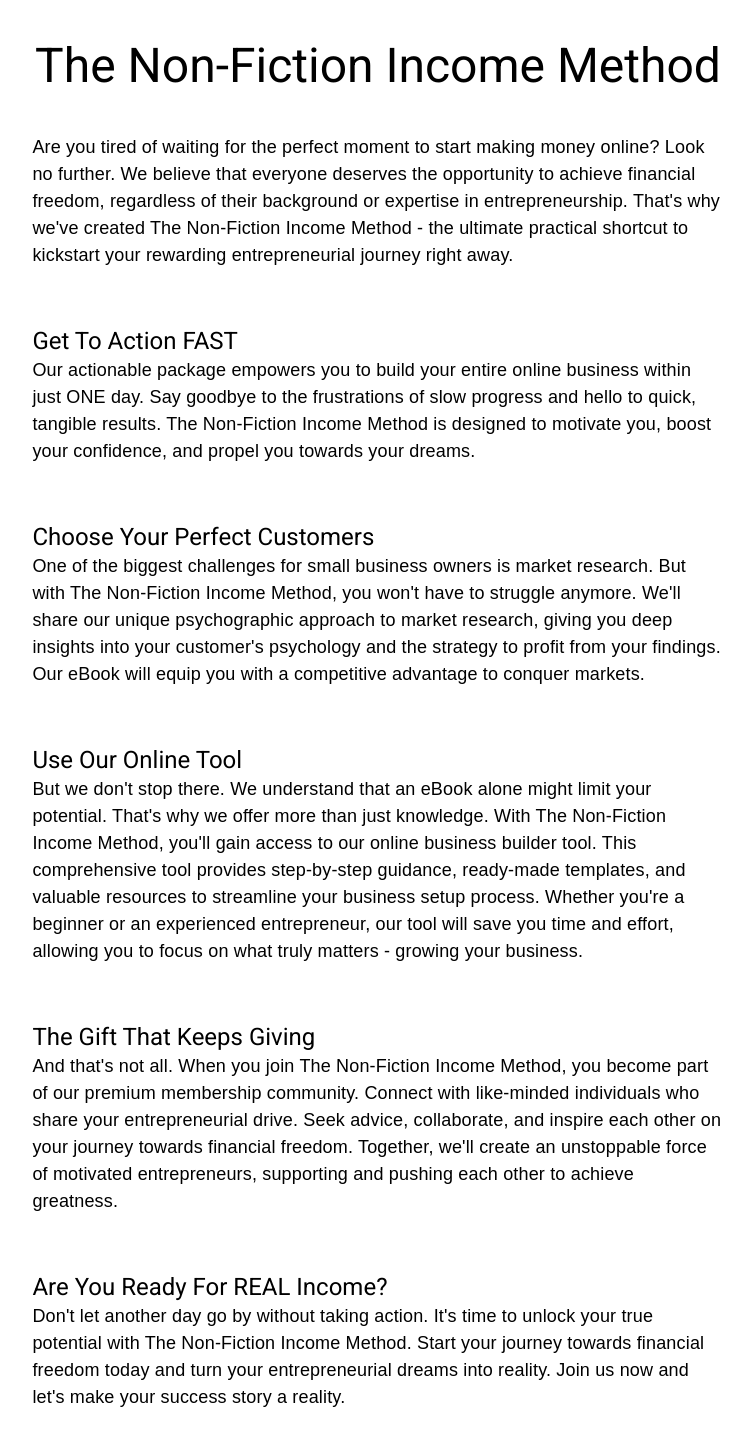
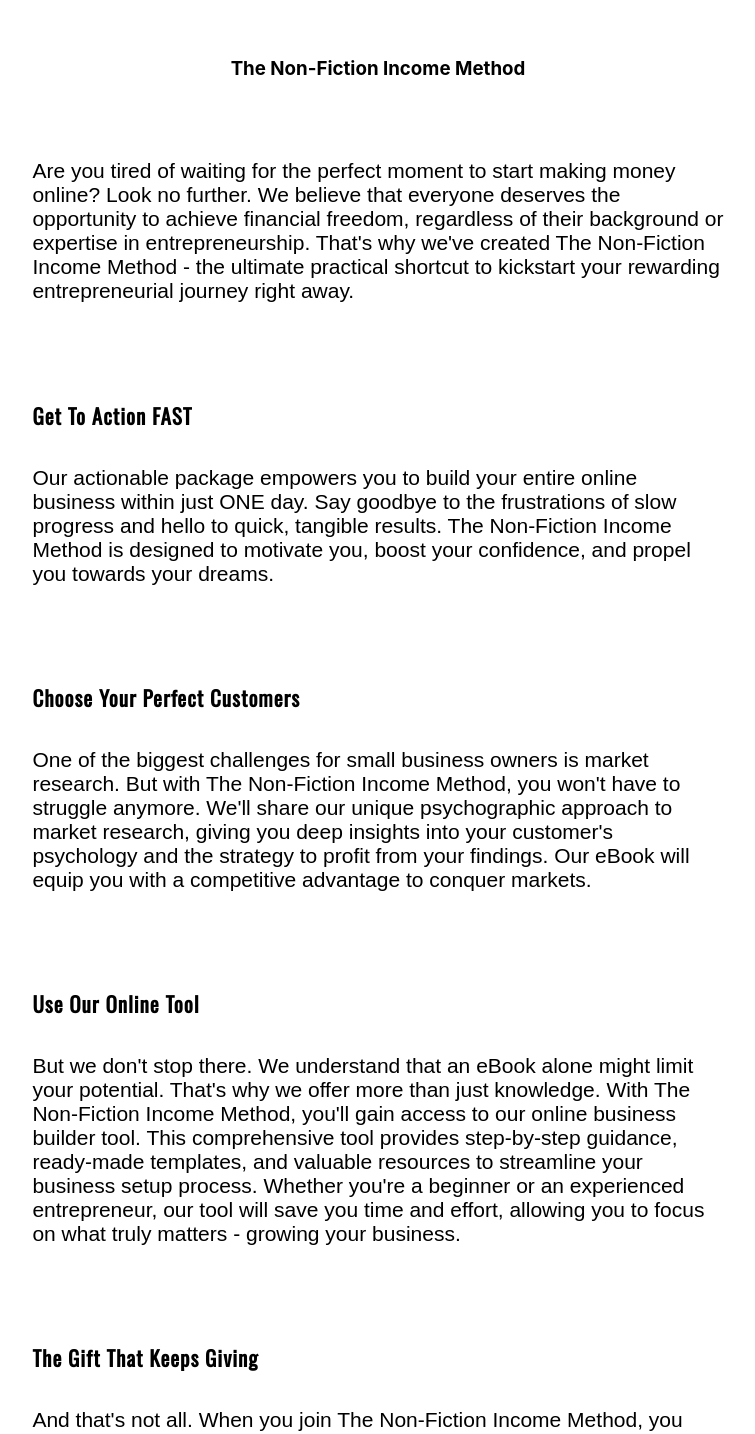
Before and after one commit to omarkha/nonfictionincome, a React (Create React App) app in the folder client/: page / in a window 1280 px wide. Shown: the part 820-2254 px from the top of the page, without its empty margins (262-1017 px from the left). Built offline with nearby package versions, Linux system fonts and the light colour scheme; no server answers; a web font is replaced by a local one.

Commit message:
touch ups

```diff
--- a/client/src/pages/HomePage.js
+++ b/client/src/pages/HomePage.js
@@ -8,7 +8,7 @@ import paypal from "../media/paypal.png";
 import Newsletter from '../components/NewsLetter';
 import frontbanner from "../media/homebanner4.png"
 import { useNavigate } from 'react-router-dom';
-import { Typography } from "@material-ui/core";
+
 
 const HomePage = () => {
 
@@ -27,34 +27,34 @@ const HomePage = () => {
 
             <div className='home-copy'>
 
-                <Typography variant="h3">The Non-Fiction Income Method</Typography><br /><br />
-                <Typography paragraph align="left">
+                <h3>The Non-Fiction Income Method</h3><br /><br />
+                <p>
                     Are you tired of waiting for the perfect moment to start making money online? Look no further. We believe that everyone deserves the opportunity to achieve financial freedom, regardless of their background or expertise in entrepreneurship. That's why we've created The Non-Fiction Income Method - the ultimate practical shortcut to kickstart your rewarding entrepreneurial journey right away.
-                </Typography><br /><br />
-                <Typography variant="h5" align="left">Get To Action FAST</Typography>
-                <Typography paragraph align="left">
+                </p><br /><br />
+                <h5>Get To Action FAST</h5>
+                <p>
                     Our actionable package empowers you to build your entire online business within just ONE day. Say goodbye to the frustrations of slow progress and hello to quick, tangible results. The Non-Fiction Income Method is designed to motivate you, boost your confidence, and propel you towards your dreams.
-                </Typography>
+                </p>
                 <br /><br />
-                <Typography variant="h5" align="left">Choose Your Perfect Customers</Typography>
-                <Typography paragraph align="left">
+                <h5>Choose Your Perfect Customers</h5>
+                <p>
                     One of the biggest challenges for small business owners is market research. But with The Non-Fiction Income Method, you won't have to struggle anymore. We'll share our unique psychographic approach to market research, giving you deep insights into your customer's psychology and the strategy to profit from your findings. Our eBook will equip you with a competitive advantage to conquer markets.
-                </Typography>
+                </p>
                 <br /><br />
-                <Typography variant="h5" align="left">Use Our Online Tool</Typography>
-                <Typography paragraph align="left">
+                <h5>Use Our Online Tool</h5>
+                <p>
                     But we don't stop there. We understand that an eBook alone might limit your potential. That's why we offer more than just knowledge. With The Non-Fiction Income Method, you'll gain access to our online business builder tool. This comprehensive tool provides step-by-step guidance, ready-made templates, and valuable resources to streamline your business setup process. Whether you're a beginner or an experienced entrepreneur, our tool will save you time and effort, allowing you to focus on what truly matters - growing your business.
-                </Typography>
+                </p>
                 <br /><br />
-                <Typography variant="h5" align="left">The Gift That Keeps Giving</Typography>
-                <Typography paragraph align="left">
+                <h5>The Gift That Keeps Giving</h5>
+                <p>
                     And that's not all. When you join The Non-Fiction Income Method, you become part of our premium membership community. Connect with like-minded individuals who share your entrepreneurial drive. Seek advice, collaborate, and inspire each other on your journey towards financial freedom. Together, we'll create an unstoppable force of motivated entrepreneurs, supporting and pushing each other to achieve greatness.
-                </Typography>
+                </p>
                 <br /><br />
-                <Typography variant="h5" align="left">Are You Ready For REAL Income?</Typography>
-                <Typography align="left">
+                <h5>Are You Ready For REAL Income?</h5>
+                <p>
                     Don't let another day go by without taking action. It's time to unlock your true potential with The Non-Fiction Income Method. Start your journey towards financial freedom today and turn your entrepreneurial dreams into reality. Join us now and let's make your success story a reality.
-                </Typography><br />
+                </p><br />
                 <button className='cta-btn' onClick={() => navigate("/product")}>Learn The Non-Fiction Income Method</button>
             </div>
             <Newsletter />
--- a/client/src/styles/homepage.css
+++ b/client/src/styles/homepage.css
@@ -62,6 +62,22 @@
 }
 
 .home-copy p {
-    font-size: 18px;
+    font-size: 21px;
     font-family: Arial, Helvetica, sans-serif;
+    text-align: left;
 }
+
+
+.home-copy h5 {
+    font-size: 21px;
+    font-family: "Oswald", sans-serif;
+    letter-spacing: 1px;
+    text-align: left;
+}
+
+.home-copy h4 {
+    font-size: 29px;
+    font-family: "Oswald", sans-serif;
+    letter-spacing: 1px;
+    text-align: center;
+}
--- a/client/src/styles/productpage.css
+++ b/client/src/styles/productpage.css
@@ -276,3 +276,17 @@ iframe {
     padding: 0;
     width: fit-content;
 }
+
+.copy h5 {
+    font-size: 21px;
+    font-family: "Oswald", sans-serif;
+    letter-spacing: 1px;
+    text-align: left;
+}
+
+.copy h4 {
+    font-size: 29px;
+    font-family: "Oswald", sans-serif;
+    letter-spacing: 1px;
+    text-align: center;
+}
```
Also changed, not shown: client/src/pages/ProductPage.js (+22 -23 lines).
